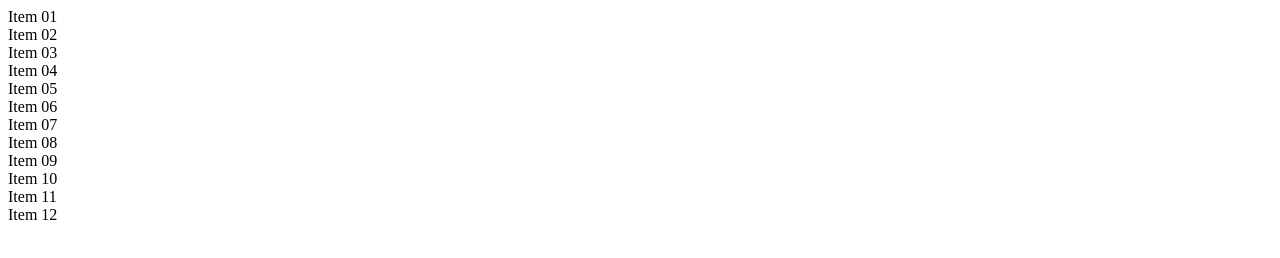
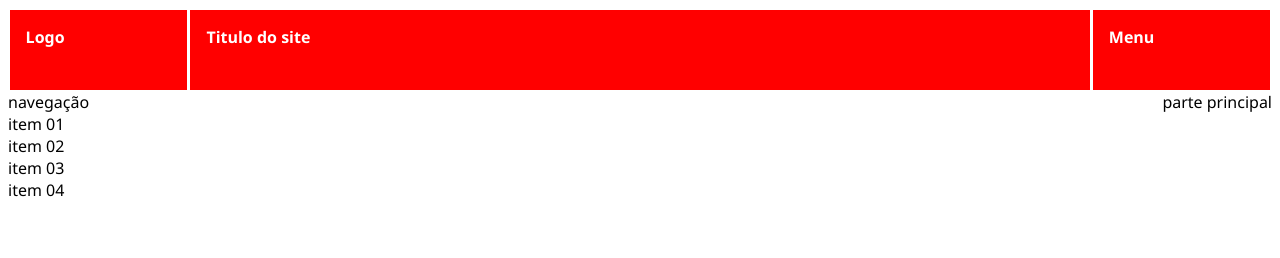
Before and after one commit to Ramalho46/pbr_diw-exemplo02, a plain HTML site: page index.html in a window 1280 px wide. Drawn offline with Linux system fonts and the light colour scheme.

Commit message:
exemplo2

```diff
--- a/index.html
+++ b/index.html
@@ -4,20 +4,83 @@
     <meta charset="UTF-8">
     <meta name="viewport" content="width=device-width, initial-scale=1.0">
     <title>Testes Flexbox</title>
+    <style>
+        * {
+            font-size: 16px;
+            font-family: 'Segoe UI', Tahoma, Geneva, Verdana, sans-serif;
+        }
+
+        .cabeçalho {
+            display: flex;
+            flex-wrap: wrap;
+            align-content: start;
+        }
+
+        .item {
+            background-color: red;
+            color: white;
+            font-weight: bold;
+            padding: 1rem;
+            margin: .1rem;
+            width: 5em;
+            height: 3rem;
+        }
+
+        .logo{
+            flex-grow: 1;
+        }
+
+        .titulo-do-site{
+            flex-grow: 12;
+        }
+
+        .sandwich-menu{
+            flex-grow: 1;
+        }
+
+        .painel{
+            height: 30rem;
+            display: flex;
+        }
+
+        .menu-lateral{
+
+            flex-grow: 3;
+        }
+
+        .parte-principal{
+            border: 3px solid blue;
+            padding: 1rem;
+            margin: .1rem;
+            flex-grow: 11;
+        }
+
+        .tile{
+            background-color: blueviolet;
+            height: 3rem;
+            margin: .5rem;
+        }
+
+        .tile:hover{
+            background-color: blue;
+            color: white;
+        }
+    </style>
 </head>
 <body>
-    <div class="container"></div>
-    <div class="item">Item 01</div>
-    <div class="item">Item 02</div>
-    <div class="item">Item 03</div>
-    <div class="item">Item 04</div>
-    <div class="item">Item 05</div>
-    <div class="item">Item 06</div>
-    <div class="item">Item 07</div>
-    <div class="item">Item 08</div>
-    <div class="item">Item 09</div>
-    <div class="item">Item 10</div>
-    <div class="item">Item 11</div>
-    <div class="item">Item 12</div>
+    <header class="cabeçalho">
+        <div class="item logo">Logo</div>
+        <div class="item titulo-do-site">Titulo do site</div>
+        <div class="item sandwich-menu">Menu</div>
+    </header>
+    <section class="painel">
+        <nav class="menu-lateral">navegação
+            <div class="title">item 01</div>
+            <div class="title">item 02</div>
+            <div class="title">item 03</div>
+            <div class="title">item 04</div>
+        </nav>
+        <main main="parte-principal">parte principal</main>
+    </section>
 </body>
 </html>
```
